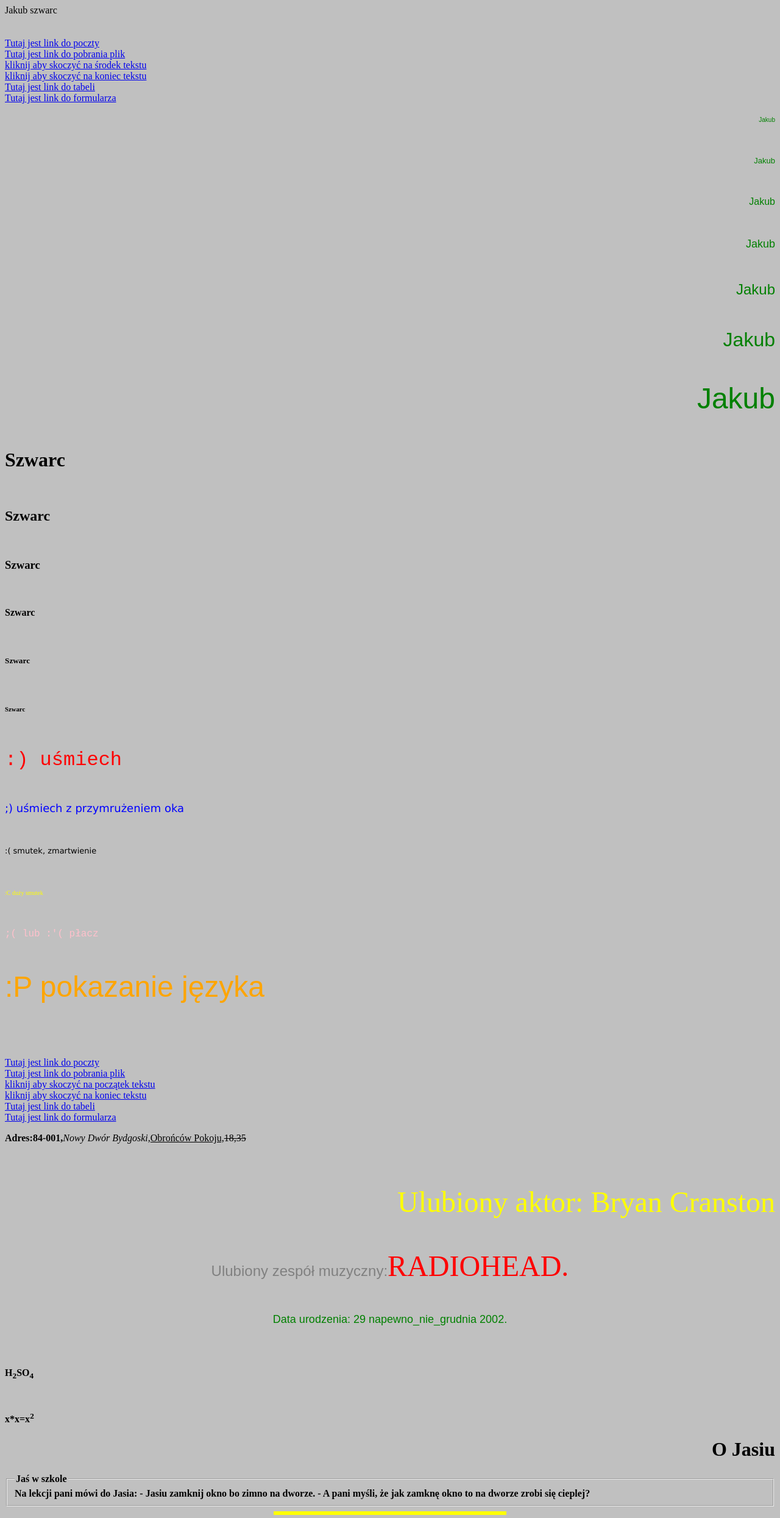
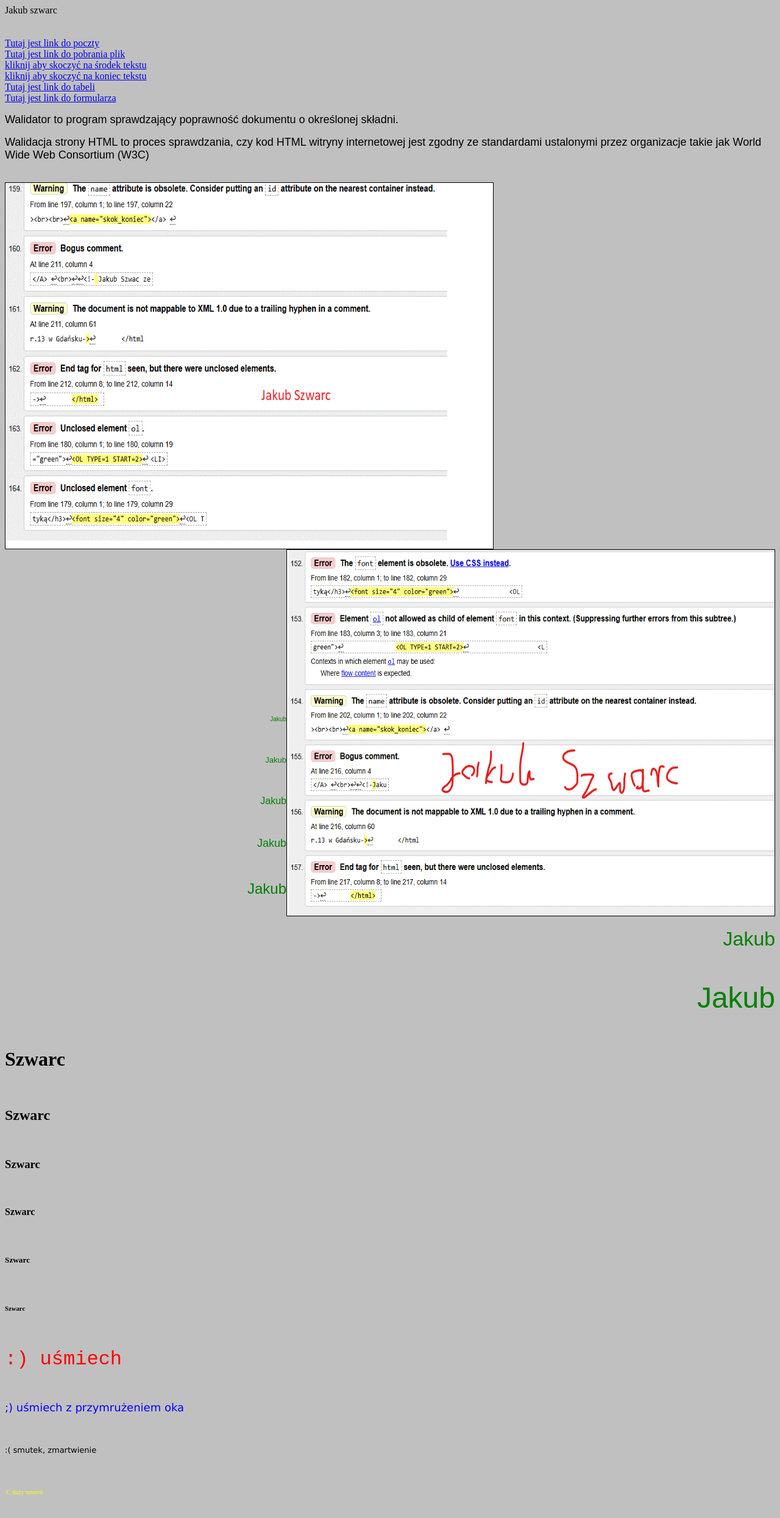
Before and after one commit to Kebek67/zadanie_2, a plain HTML site: page index.html in a window 1280 px wide. Shown: the top 2490 px of the page at 61% size. Drawn offline with Linux system fonts and the light colour scheme; grey boxes are pictures that could not be loaded.

Commit message:
Update index.html

```diff
--- a/index.html
+++ b/index.html
@@ -1,6 +1,5 @@
 <!DOCTYPE html>
 	 <html lang="pl-PL">
-     <html>
 		 <head>
                 <meta charset="utf-8">
                 <meta name="Keywords" content="SBS, szkola, internet,gimnazjum, liceum, edukacja" />
@@ -23,6 +22,12 @@
 		<br>
 		<A HREF="formularz_szwarc.html"> Tutaj jest link do formularza </A>
 		<br>
+
+		<p align="left"> <font color="black" size="4" face="Arial">  Walidator to program sprawdzający poprawność dokumentu o określonej składni. </font> </p>
+		<p align="left"> <font color="black" size="4" face="Arial"> Walidacja strony HTML to proces sprawdzania, czy kod HTML witryny internetowej jest zgodny ze standardami ustalonymi przez organizacje takie jak World Wide Web Consortium (W3C) </font> </p> <br>
+		<IMG SRC="blad_szwarc_jakub.gif" ALIGN=left BORDER=1 WIDTH=800 HEIGHT=600 ALT="blad1_szwarc">
+		<IMG SRC="blad2_szwarc_jakub.gif" ALIGN=right BORDER=1 WIDTH=800 HEIGHT=600 ALT="blad2_szwarc">
+		<br><br><br><br><br><br><br><br><br><br><br><br><br><br><br><br><br><br><br><br><br><br><br><br><br><br><br><br><br><br><br><br><br><br><br><br><br><br><br><br><br><br><br><br><br><br><br>
 		<p align="right"> <font color="green" size="1" face="Arial"> Jakub </font> </p> <br>
 		<p align="right"> <font color="green" size="2" face="Arial"> Jakub </font> </p> <br>
 		<p align="right"> <font color="green" size="3" face="Arial"> Jakub </font> </p> <br>
@@ -63,7 +68,7 @@
 		<br>
 		<p align="right"> <font color="yellow" size="7" face="'Times New Roman'"> Ulubiony aktor: Bryan Cranston</font> </p>
 		<br>
-<p align="center"> <font color="grey" size="5" face="Arial">Ulubiony zespół muzyczny:</font><font color="red" size="7" face=="'Times New Roman'">RADIOHEAD.</font> </p> <br>
+		<p align="center"> <font color="grey" size="5" face="Arial">Ulubiony zespół muzyczny:</font><font color="red" size="7" face="Times New Roman">RADIOHEAD.</font> </p> <br>
 		<p align="center"> <font color="green" size="4" face="Arial">Data urodzenia: 29 napewno_nie_grudnia 2002.</font> </p> <br>
 		<br>
 		<p align="left"><h7><b>H<sub>2</sub>SO<sub>4</sup><b></h7></p><br>
@@ -172,7 +177,7 @@ Cechy TempleOS
 		<LI> JavaScript
 		<LI> Html
 		</OL>
-</font> </p> <br></font> </p> <br>
+		</font><br></font></p><br>
 		<br><br><br>
 		<h3> poniżej będą trzy poziomy numerowania/wyliczenia z różnymi rodzajami numerowania/wyliczenia</h3>
 		<h3> Ty zaproponuj swoje, związane z informatyką</h3>
@@ -193,6 +198,8 @@ Cechy TempleOS
 						<LI> Mikrofon
 					</OL>
 			</OL>
+		</OL>
+		</font>
 		<br><br><br>
 		<a name="skok_koniec"></a>
 		<A HREF="poczta_szwarc.html"> Tutaj jest link do poczty </A>
@@ -208,5 +215,5 @@ Cechy TempleOS
 		<A HREF="formularz_szwarc.html"> Tutaj jest link do formularza </A>
 		<br>
 
-<!- Jakub Szwac zespół szkół energetycznych nr.13 w Gdańsku->
+		<!-Jakub Szwac zespół szkół energetycznych nr.13 w Gdańsku->
        </html>
```
Lines whose indentation alone changed are shown as unchanged.
